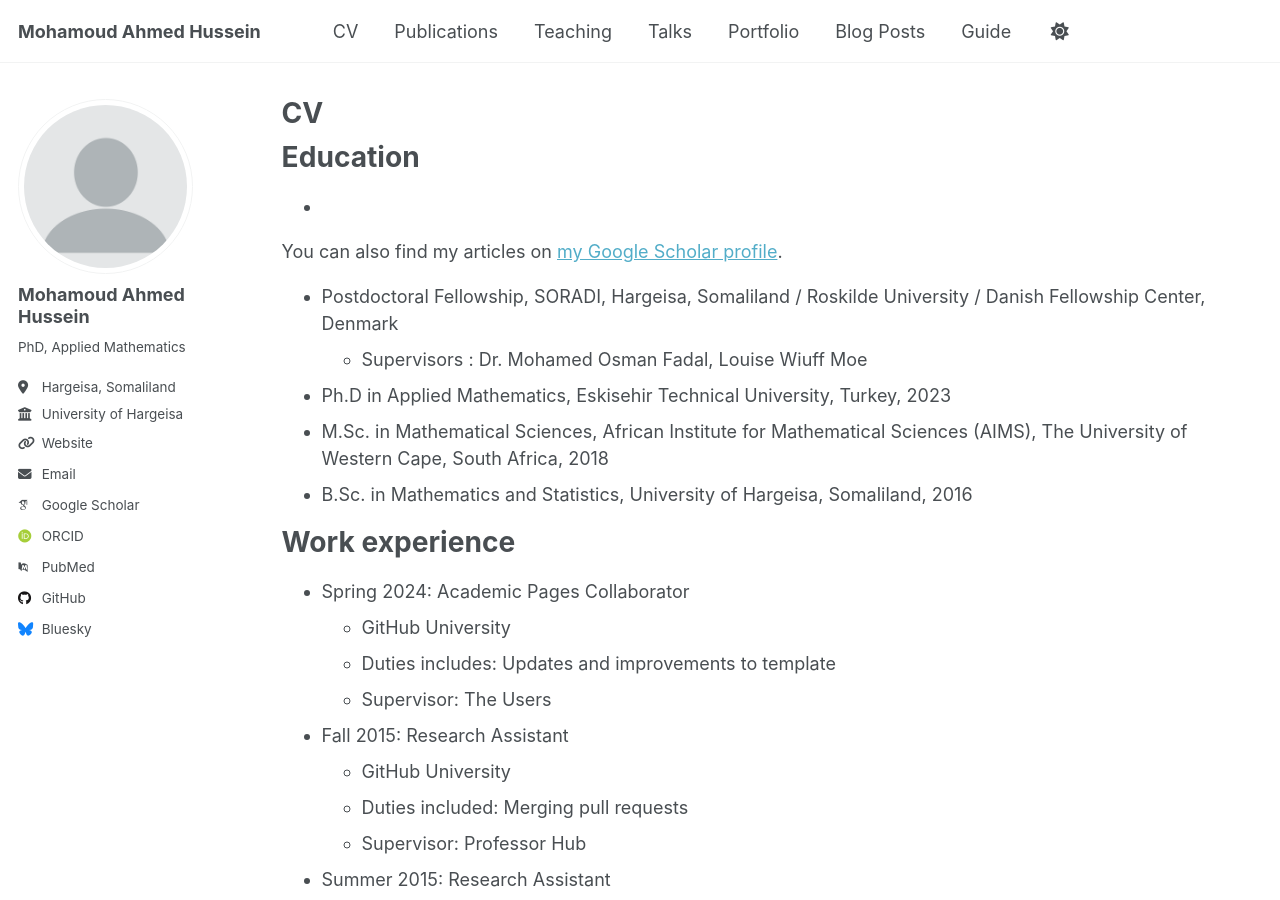
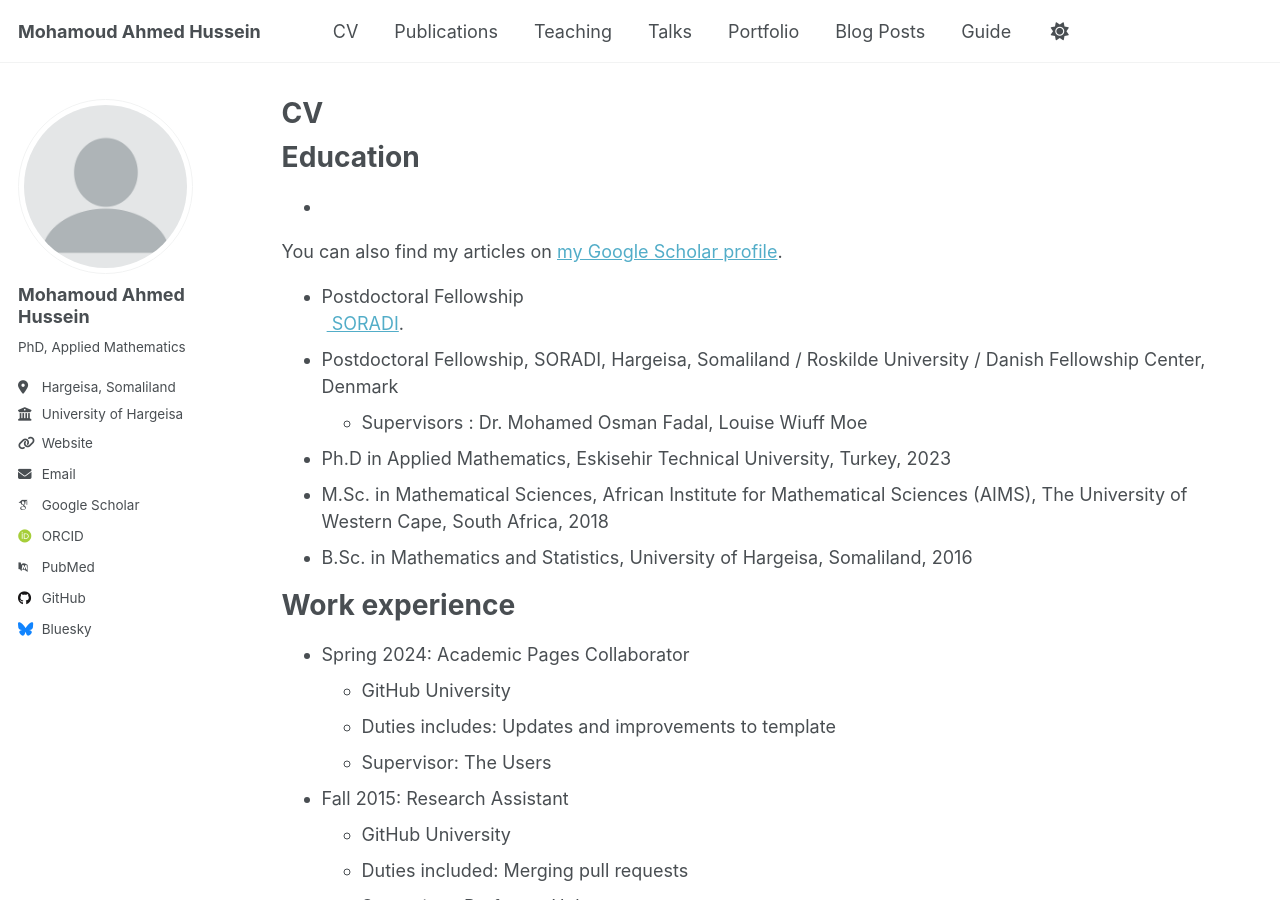
Before and after one commit to DrMohamoud/DrMohamoud.github.io, a Jekyll site: the page built from _pages/cv.md, in a window 1280 px wide and 900 px high. Built offline with Jekyll 4.4.1, drawn with Linux system fonts in a browser that asks for light colours; some web fonts are replaced; a script that is not in the unit is left out.

Commit message:
Update cv.md

```diff
--- a/_pages/cv.md
+++ b/_pages/cv.md
@@ -13,6 +13,11 @@ Education
 ======
 * {% if site.author.googlescholar %}
   <div class="wordwrap">You can also find my articles on <a href="{{site.author.googlescholar}}">my Google Scholar profile</a>.</div>
+{% endif %}
+
+{% include base_path %}
+* Postdoctoral Fellowship {% if site.author.googlescholar %}
+  <div class="wordwrap"> <a href="{{https://soradi.org/}}"> SORADI</a>.</div>
 {% endif %}
 
 {% include base_path %}
```
